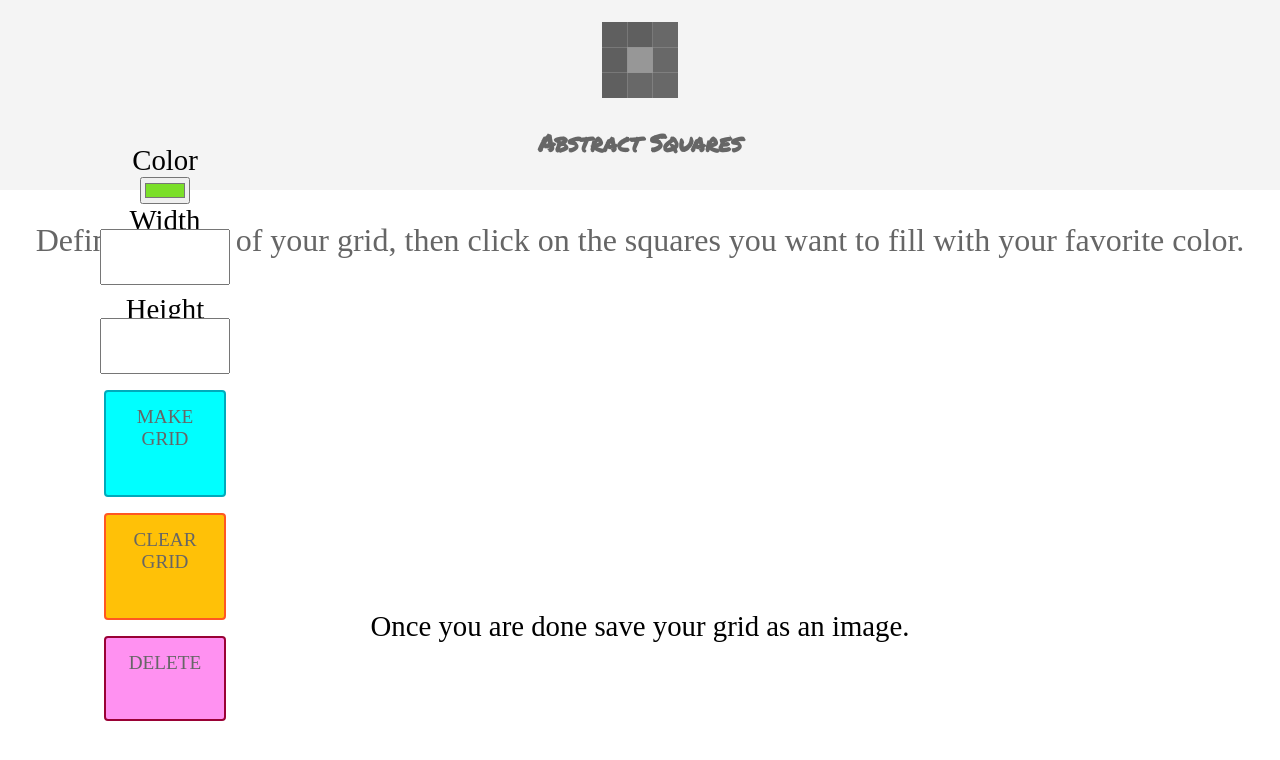
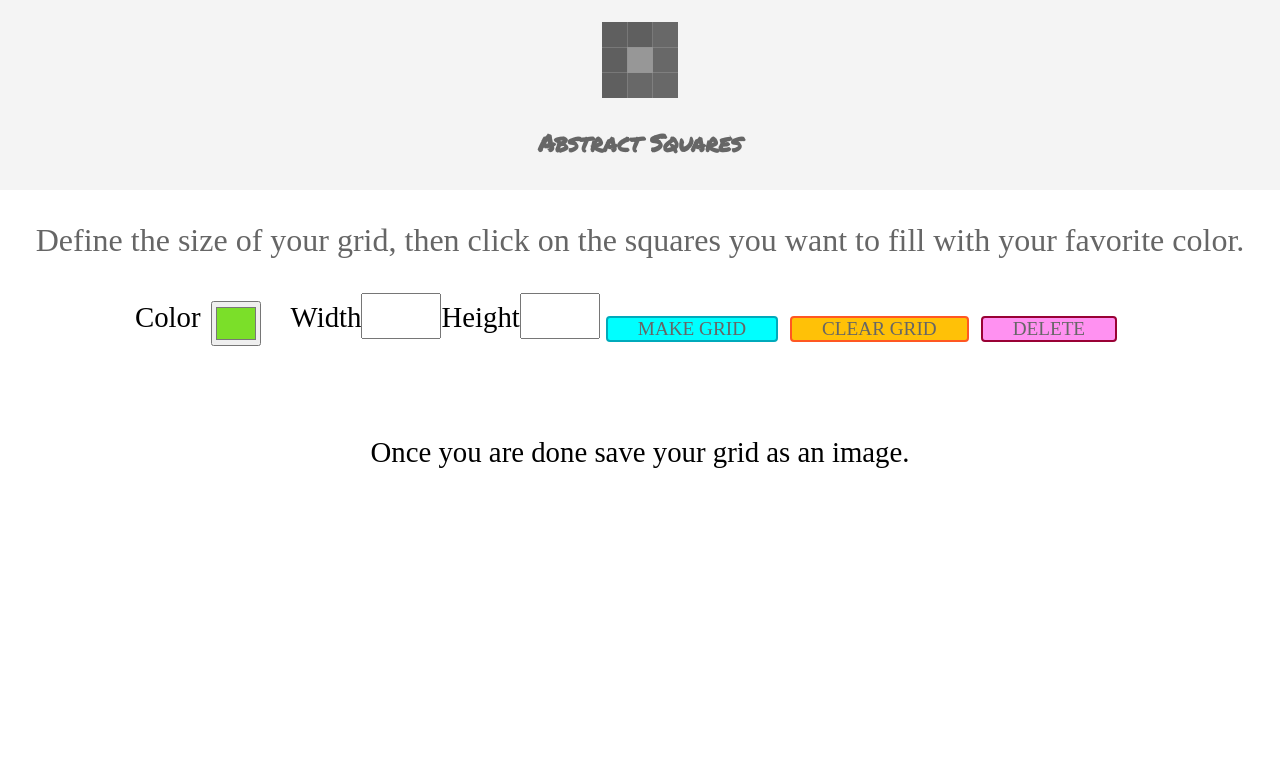
Before and after one commit to ZeroLiam/absquares, a React (Create React App) app: page / in a window 1280 px wide. Shown: the top 760 px of the page. Built offline with nearby package versions, Linux system fonts and the light colour scheme; a web font is replaced by a local one.

Commit message:
Fixed CSS

```diff
--- a/src/App.css
+++ b/src/App.css
@@ -28,23 +28,36 @@ p {
   font-family: 'Sue Ellen Francisco', cursive;
 }
 
+.grid{
+      margin: auto 115px;
+}
+
 .grid-setup{
-  margin: 20px;
-  padding: 20px;
+  margin: 10px;
+  padding: 10px;
   display: flex;
+  flex-wrap: wrap;
+  width: 100%;
+  height: auto;
 }
 
 .grid-controllers{
   font-family: 'Sue Ellen Francisco', cursive;
   display: flex;
   justify-content: center;
-  flex-direction: column;
-  width: 250px;
-  height: 250px;
+  flex-wrap: wrap;
+  flex-direction: row;
 }
 
 .grid-controllers label{
     font-size: 1.8em;
+}
+
+.grid-controllers #colorpicker{
+  margin-right: 30px;
+  margin-left: 10px;
+  height: 80%;
+  width: 50px;
 }
 
 .main-grid{
@@ -60,15 +73,15 @@ p {
 
 .colx{
   display: inline-flex;
-  width: 40px;
-  height: 40px;
-  line-height: 40px;
+  width: 20px;
+  height: 20px;
+  line-height: 30px;
   border-style: solid;
   border-top-width: 0px;
   border-bottom-width: 1px;
   border-right-width: 1px;
   border-left-width: 0px;
-  border-color: #555;
+  border-color: #ddd;
   text-align: center;
   justify-content: center;
   padding: 2px;
@@ -84,8 +97,8 @@ p {
 #controller-generate, #controller-delete, #controller-clear{
   border-radius: 4px;
   cursor: pointer;
-  padding: 14px 18px 45px;
-  margin: 8px 64px;
+  padding: 0px 30px;
+  margin: auto 6px;
   font-size: 1.2em;
   font-family: 'Sue Ellen Francisco', cursive;
 }
@@ -114,8 +127,8 @@ label{
 
 .grid-controllers input[type="number"]{
   font-size: 1.2em;
-  width: 110px;
-  height: 30px;
+  width: 60px;
+  height: 22%;
   padding: 15px 8px;
   margin: -8px auto 8px auto;
 }
--- a/src/components/ColorPicker.js
+++ b/src/components/ColorPicker.js
@@ -22,7 +22,6 @@ class ColorPicker extends Component {
 
   onChangeColor(e){
     let newcolor = e.target.value;
-    console.log(newcolor);
 
     this.setState({colorcode: newcolor});
     this.props.onChange(newcolor);
@@ -42,7 +41,7 @@ class ColorPicker extends Component {
 
     return (
       <div className="color-picker" id="color-picker">
-          <input type="color" name="colorpicker" value={this.state.colorcode} onChange={(...args) => this.onChangeColor(...args)} />
+          <input type="color" name="colorpicker" id="colorpicker" value={this.state.colorcode} onChange={(...args) => this.onChangeColor(...args)} />
       </div>
     );
   }
--- a/src/components/Grid.js
+++ b/src/components/Grid.js
@@ -22,12 +22,9 @@ class Grid extends Component {
     this.onChangeColor = this.onChangeColor.bind(this);
   }
 
-  componentDidUpdate(prevProps, prevState){
-    console.log(this.state);
-  }
-
   onChangeWidth(e) {
     let wvalue = e.target.value;
+
     if(wvalue > 0){
       this.setState({
         numWidth: wvalue
@@ -41,7 +38,7 @@ class Grid extends Component {
 
   onChangeHeight(e) {
     let hvalue = e.target.value;
-    if(hvalue > 0 ){
+    if(hvalue > 0){
       this.setState({
         numHeight: hvalue
       });
@@ -135,9 +132,9 @@ class Grid extends Component {
                   <label htmlFor="color-controller">Color </label>
                   <ColorPicker onDefaultColor={(...args) => this.onChangeColor(...args)} onChange={(...args) => this.onChangeColor(...args)} />
                   <label htmlFor="width-controller">Width </label>
-                  <input type="number" name="width-controller" id="width-controller" onChange={(...args) => this.onChangeWidth(...args)} />
+                  <input type="number" min="1" max="20" name="width-controller" id="width-controller" onChange={(...args) => this.onChangeWidth(...args)} />
                   <label htmlFor="height-controller">Height </label>
-                  <input type="number" name="height-controller" id="height-controller" onChange={(...args) => this.onChangeHeight(...args)} />
+                  <input type="number" min="1" max="20" name="height-controller" id="height-controller" onChange={(...args) => this.onChangeHeight(...args)} />
                   <button type="button" name="controller-generate" id="controller-generate" onClick={(...args) => this.onGenerate(...args)}>MAKE GRID</button>
                   <button type="button" name="controller-clear" id="controller-clear" onClick={(...args) => this.onClear(...args)}>CLEAR GRID</button>
                   <button type="button" name="controller-delete" id="controller-delete" onClick={(...args) => this.onDelete(...args)}>DELETE</button>
--- a/src/components/Square.js
+++ b/src/components/Square.js
@@ -10,7 +10,6 @@ class Square extends Component {
       transparency: 0,
       timer: ""
     }
-
     this.onPressSquare = this.onPressSquare.bind(this);
     this.onReleaseSquare = this.onReleaseSquare.bind(this);
     this.startPress = this.startPress.bind(this);
@@ -50,8 +49,6 @@ class Square extends Component {
 
     let colorTotal = customColorR + "," + customColorG + "," + customColorB + ",";
 
-    console.log(colorTotal);
-
     return colorTotal;
   }
 
@@ -66,7 +63,7 @@ class Square extends Component {
   }
 
   onPressSquare(e) {
-    let tim = setInterval(this.startPress, 30);
+    let tim = setInterval(this.startPress, 15);
     this.setState({
       timer: tim
     });
@@ -75,7 +72,6 @@ class Square extends Component {
 
   onReleaseSquare(e) {
     clearInterval(this.state.timer);
-    console.log(this.state.transparency);
   }
 
   render() {
```
